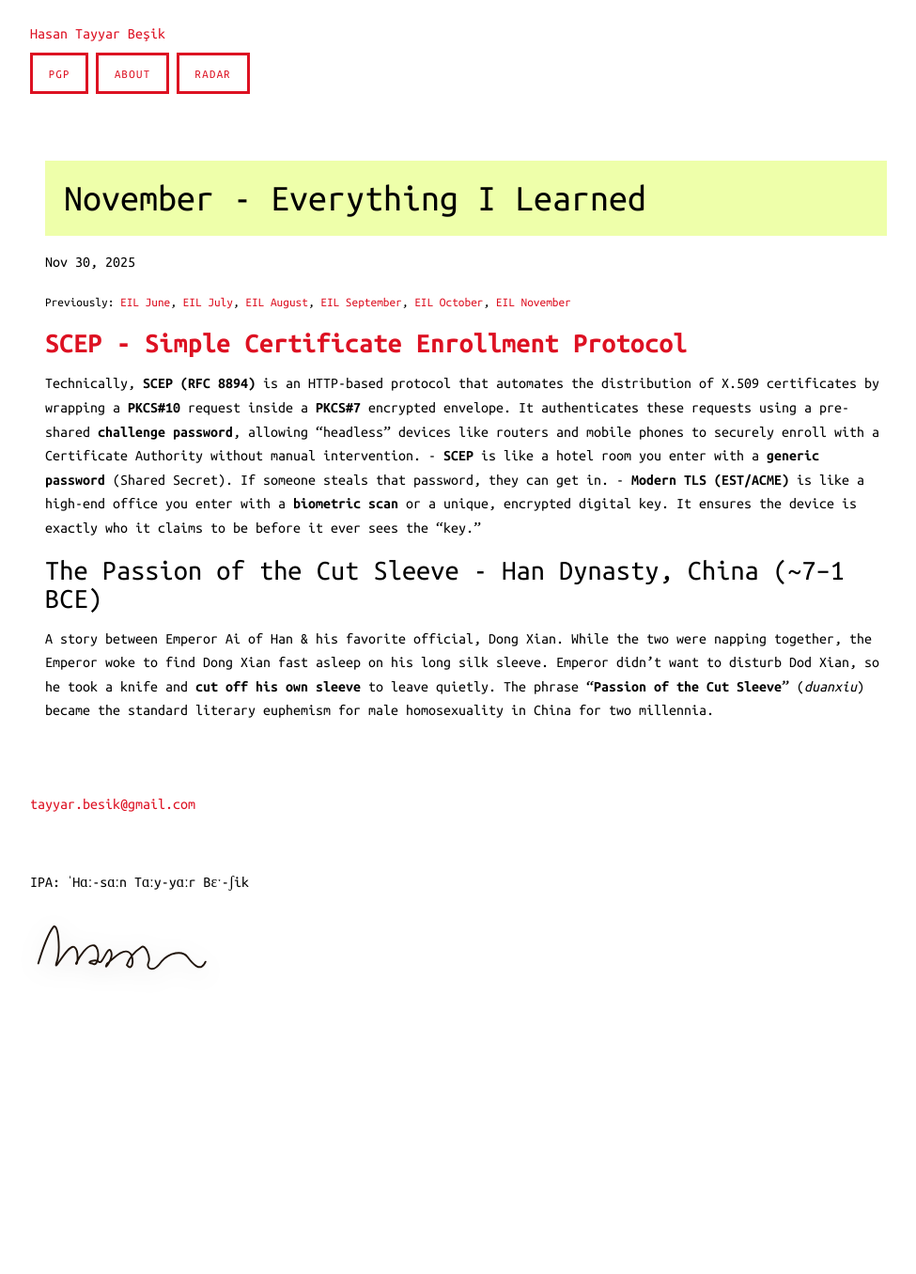
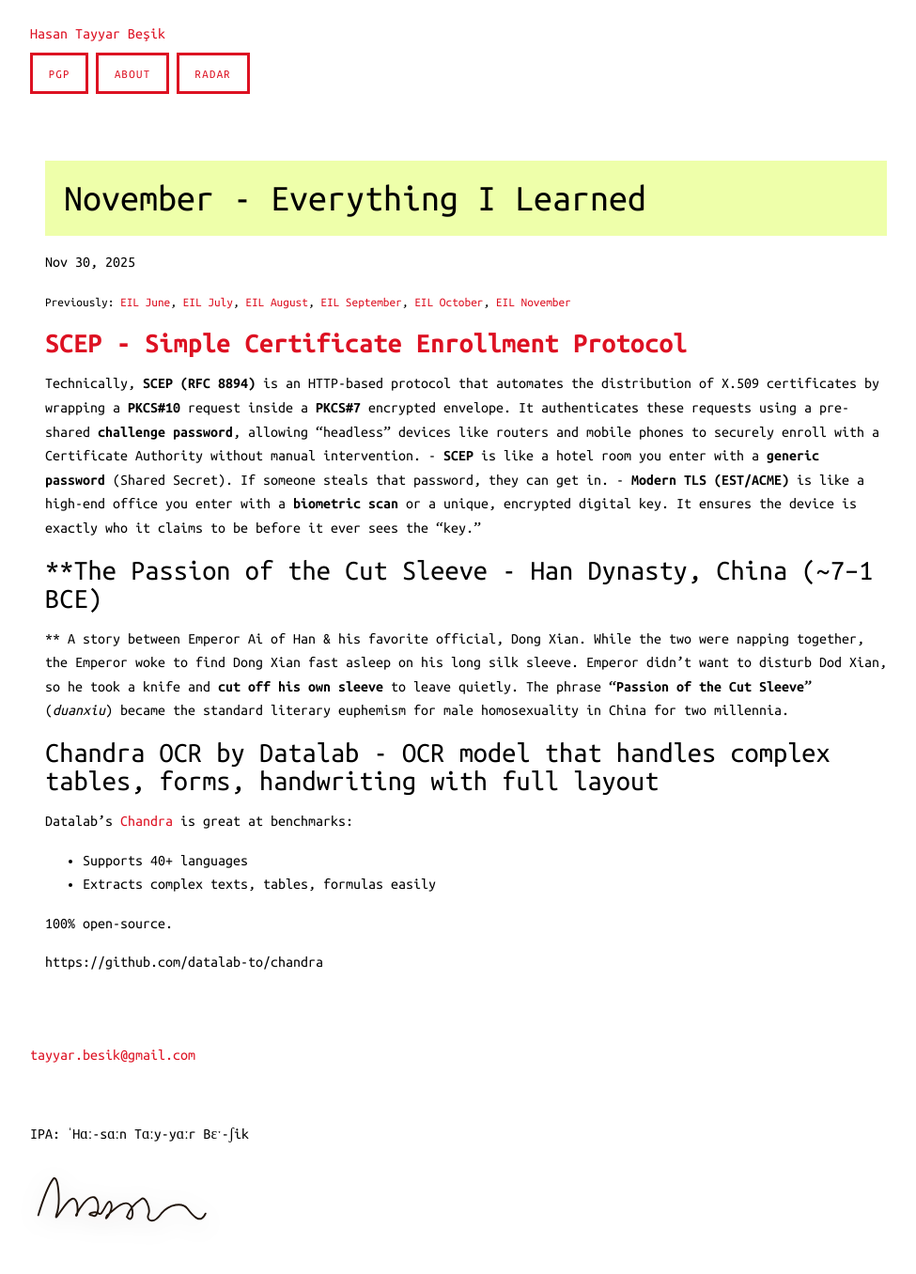
Before and after one commit to hasantayyar/hasantayyar.net, a Jekyll site: the page built from _posts/2025-12-30-everything-i-learned-december.md, in a window 1280 px wide. Shown: the whole page at 94% size, without its empty margins (144-1119 px from the left). Built offline with Jekyll 4.4.1, drawn with Linux system fonts in a browser that asks for light colours; Markdown is read by kramdown in place of the engine named in the settings; before the commit the page ends 1088 px from its top, so only the background shows below that.

Commit message:
Update 2025-12-30-everything-i-learned-december.md

```diff
--- a/_posts/2025-12-30-everything-i-learned-december.md
+++ b/_posts/2025-12-30-everything-i-learned-december.md
@@ -12,6 +12,17 @@ Technically, **SCEP (RFC 8894)** is an HTTP-based protocol that automates the di
     - **SCEP** is like a hotel room you enter with a **generic password** (Shared Secret). If someone steals that password, they can get in.
     - **Modern TLS (EST/ACME)** is like a high-end office you enter with a **biometric scan** or a unique, encrypted digital key. It ensures the device is exactly who it claims to be before it ever sees the "key."
 
-### The Passion of the Cut Sleeve - Han Dynasty, China (~7–1 BCE)
+### **The Passion of the Cut Sleeve - Han Dynasty, China (~7–1 BCE)
+**
+A story between Emperor Ai of Han & his favorite official, Dong Xian. While the two were napping together, the Emperor woke to find Dong Xian fast asleep on his long silk sleeve. Emperor didn't want to disturb Dod Xian, so he took a knife and **cut off his own sleeve** to leave quietly. The phrase **"Passion of the Cut Sleeve"** (*duanxiu*) became the standard literary euphemism for male homosexuality in China for two millennia.
 
-A story between Emperor Ai of Han & his favorite official, Dong Xian. While the two were napping together, the Emperor woke to find Dong Xian fast asleep on his long silk sleeve. Emperor didn't want to disturb Dod Xian, so he took a knife and **cut off his own sleeve** to leave quietly. The phrase **"Passion of the Cut Sleeve"** (*duanxiu*) became the standard literary euphemism for male homosexuality in China for two millennia.
+### Chandra OCR by Datalab - OCR model that handles complex tables, forms, handwriting with full layout
+
+Datalab's [Chandra](https://github.com/datalab-to/chandra?tab=readme-ov-file) is great at benchmarks:
+
+- Supports 40+ languages
+- Extracts complex texts, tables, formulas easily
+
+100% open-source.
+
+https://github.com/datalab-to/chandra
```
